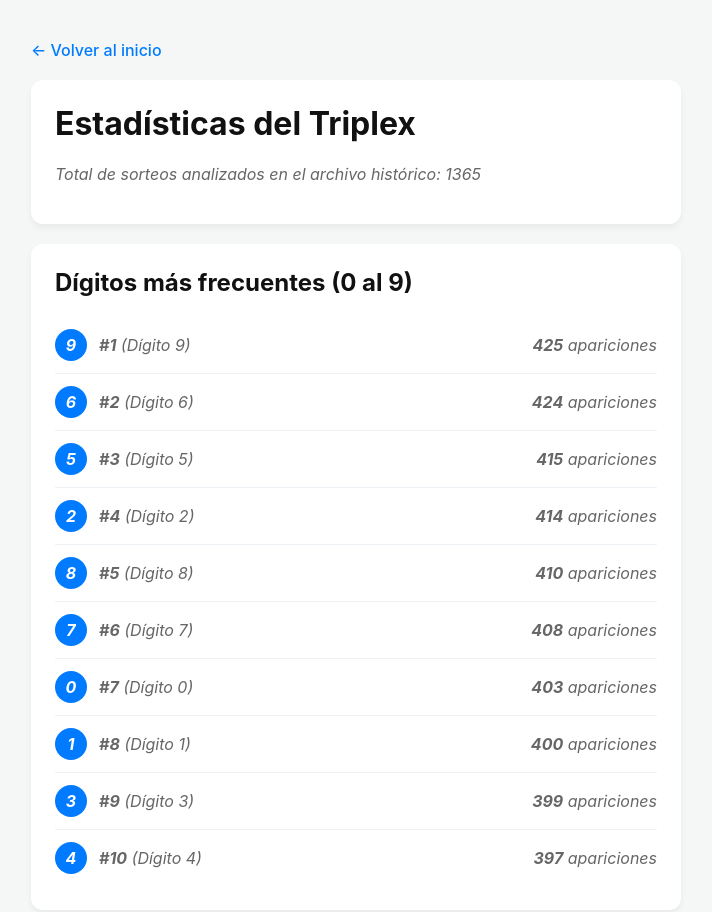
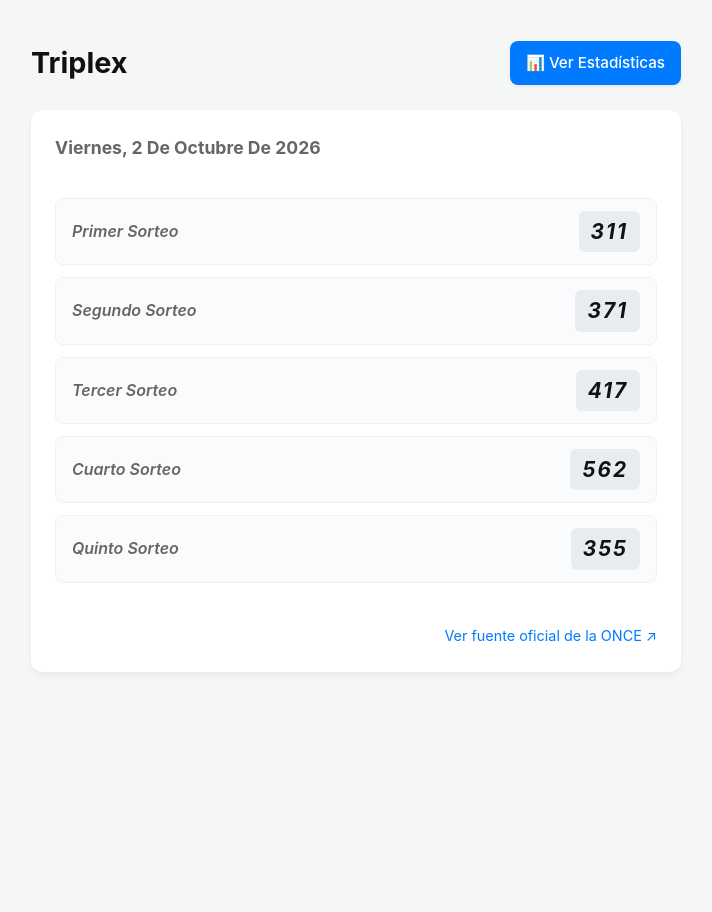
Before and after one commit to socramazibi/Triplex1.0, a plain HTML site: page index.html in a window 1280 px wide. Shown: the whole page, without its empty margins (284-996 px from the left). After the commit the page ends 800 px from the top, so only its background shows below. Drawn offline with Linux system fonts and the light colour scheme.

Commit message:
Update page title and improve layout styles

```diff
--- a/index.html
+++ b/index.html
@@ -3,91 +3,207 @@
 <head>
     <meta charset="UTF-8">
     <meta name="viewport" content="width=device-width, initial-scale=1.0">
-    <title>Estadísticas - Triplex</title>
+    <title>Resultados Triplex</title>
     <style>
-        body { font-family: -apple-system, BlinkMacSystemFont, "Segoe UI", Roboto, sans-serif; max-width: 650px; margin: 40px auto; padding: 0 20px; background: #f4f7f6; color: #333; }
-        .card { background: white; padding: 24px; border-radius: 12px; box-shadow: 0 4px 6px rgba(0,0,0,0.05); margin-bottom: 20px; }
-        h1, h2 { margin-top: 0; color: #111; }
-        .stat-row { display: flex; justify-content: space-between; align-items: center; padding: 12px 0; border-bottom: 1px solid #edf2f7; }
-        .stat-row:last-child { border-bottom: none; }
-        .digit-badge { background: #007bff; color: white; width: 32px; height: 32px; display: inline-flex; align-items: center; justify-content: center; border-radius: 50%; font-weight: bold; }
-        .back-link { display: inline-block; margin-bottom: 20px; text-decoration: none; color: #007bff; font-weight: 500; }
-        .back-link:hover { text-decoration: underline; }
-        .loading { color: #666; font-style: italic; }
+        :root {
+            --primary-color: #007bff;
+            --primary-hover: #0056b3;
+            --bg-color: #f4f7f6;
+            --card-bg: #ffffff;
+            --text-color: #333333;
+            --text-secondary: #666666;
+            --border-color: #edf2f7;
+        }
+
+        body {
+            font-family: -apple-system, BlinkMacSystemFont, "Segoe UI", Roboto, Helvetica, Arial, sans-serif;
+            max-width: 650px;
+            margin: 40px auto;
+            padding: 0 20px;
+            background-color: var(--bg-color);
+            color: var(--text-color);
+            line-height: 1.6;
+        }
+
+        header {
+            display: flex;
+            justify-content: space-between;
+            align-items: center;
+            margin-bottom: 24px;
+        }
+
+        h1 {
+            margin: 0;
+            font-size: 1.8rem;
+            color: #111;
+        }
+
+        .btn-stats {
+            background-color: var(--primary-color);
+            color: white;
+            padding: 10px 16px;
+            border-radius: 8px;
+            text-decoration: none;
+            font-weight: 500;
+            font-size: 0.95rem;
+            transition: background 0.2s ease;
+            box-shadow: 0 2px 4px rgba(0,0,0,0.05);
+        }
+
+        .btn-stats:hover {
+            background-color: var(--primary-hover);
+        }
+
+        .card {
+            background-color: var(--card-bg);
+            padding: 24px;
+            border-radius: 12px;
+            box-shadow: 0 4px 6px rgba(0,0,0,0.05);
+            margin-bottom: 20px;
+        }
+
+        .date-title {
+            font-size: 1.1rem;
+            color: var(--text-secondary);
+            margin-top: 0;
+            margin-bottom: 16px;
+            text-transform: capitalize;
+        }
+
+        .sorteos-list {
+            display: flex;
+            flex-direction: column;
+            gap: 12px;
+        }
+
+        .sorteo-item {
+            display: flex;
+            justify-content: space-between;
+            align-items: center;
+            padding: 12px 16px;
+            background-color: #fafbfc;
+            border: 1px solid var(--border-color);
+            border-radius: 8px;
+        }
+
+        .sorteo-label {
+            font-weight: 600;
+            color: var(--text-secondary);
+        }
+
+        .sorteo-number {
+            font-size: 1.3rem;
+            font-weight: bold;
+            letter-spacing: 2px;
+            color: #111;
+            background-color: #e9ecef;
+            padding: 4px 12px;
+            border-radius: 6px;
+        }
+
+        .status-message {
+            text-align: center;
+            color: var(--text-secondary);
+            font-style: italic;
+            padding: 20px 0;
+        }
+
+        .official-link-container {
+            margin-top: 20px;
+            text-align: right;
+        }
+
+        .official-link {
+            color: var(--primary-color);
+            text-decoration: none;
+            font-size: 0.9rem;
+        }
+
+        .official-link:hover {
+            text-decoration: underline;
+        }
     </style>
 </head>
 <body>
 
-    <a href="index.html" class="back-link">← Volver al inicio</a>
+    <header>
+        <h1>Triplex</h1>
+        <a href="stats.html" class="btn-stats">📊 Ver Estadísticas</a>
+    </header>
 
     <div class="card">
-        <h1>Estadísticas del Triplex</h1>
-        <p id="total-sorteos" class="loading">Analizando el histórico de sorteos...</p>
-    </div>
-
-    <div class="card">
-        <h2>Dígitos más frecuentes (0 al 9)</h2>
-        <div id="ranking-container" class="loading">Calculando frecuencias...</div>
+        <h2 id="fecha-actual" class="date-title">Cargando fecha...</h2>
+        <div id="resultados-container" class="status-message">
+            Consultando resultados de hoy...
+        </div>
+        <div id="enlace-oficial-container" class="official-link-container" style="display: none;">
+            <a id="link-oficial" href="#" target="_blank" class="official-link">Ver fuente oficial de la ONCE ↗</a>
+        </div>
     </div>
 
     <script>
-        async function cargarEstadisticas() {
+        async function cargarResultadosIndex() {
+            const container = document.getElementById('resultados-container');
+            const fechaTitulo = document.getElementById('fecha-actual');
+            const enlaceContainer = document.getElementById('enlace-oficial-container');
+            const linkOficial = document.getElementById('link-oficial');
+
+            // Obtener la fecha de hoy en formato YYYY-MM-DD
+            const hoyStr = new Date().toISOString().split('T')[0];
+
+            // Mostrar formato de fecha amigable para el título
+            const opcionesFecha = { weekday: 'long', year: 'numeric', month: 'long', day: 'numeric' };
+            fechaTitulo.innerText = new Date().toLocaleDateString('es-ES', opcionesFecha);
+
             try {
                 const response = await fetch('data/historico.json');
-                if (!response.ok) throw new Error('No se pudo leer el histórico');
+                if (!response.ok) throw new Error('No se pudo encontrar el archivo histórico');
 
                 const historico = await response.json();
+                const datosHoy = historico[hoyStr];
 
-                const frecuencias = { 0:0, 1:0, 2:0, 3:0, 4:0, 5:0, 6:0, 7:0, 8:0, 9:0 };
-                let totalSorteosValidos = 0;
+                if (datosHoy && datosHoy.values && datosHoy.values.some(v => v !== null)) {
+                    let html = '<div class="sorteos-list">';
+                    const nombresSorteos = [
+                        "Primer Sorteo",
+                        "Segundo Sorteo",
+                        "Tercer Sorteo",
+                        "Cuarto Sorteo",
+                        "Quinto Sorteo"
+                    ];
 
-                // Recorremos todas las fechas guardadas en el JSON unificado
-                for (const fecha in historico) {
-                    const item = historico[fecha];
-                    if (item && item.values) {
-                        item.values.forEach(sorteo => {
-                            if (sorteo) {
-                                totalSorteosValidos++;
-                                // Cada sorteo es un número de 3 dígitos (ej: "482")
-                                for (const digito of sorteo) {
-                                    if (frecuencias[digito] !== undefined) {
-                                        frecuencias[digito]++;
-                                    }
-                                }
-                            }
-                        });
+                    datosHoy.values.forEach((valor, index) => {
+                        if (valor) {
+                            html += `
+                                <div class="sorteo-item">
+                                    <span class="sorteo-label">${nombresSorteos[index]}</span>
+                                    <span class="sorteo-number">${valor}</span>
+                                </div>
+                            `;
+                        }
+                    });
+                    html += '</div>';
+
+                    container.innerHTML = html;
+
+                    // Mostrar enlace oficial si existe
+                    if (datosHoy.officialUrl) {
+                        linkOficial.href = datosHoy.officialUrl;
+                        enlaceContainer.style.display = 'block';
                     }
+
+                } else {
+                    container.innerHTML = 'Aún no se han celebrado o publicado los sorteos para el día de hoy. Vuelve a consultar más tarde.';
                 }
 
-                // Mostrar total de sorteos analizados
-                document.getElementById('total-sorteos').innerText = `Total de sorteos analizados en el archivo histórico: ${totalSorteosValidos}`;
-
-                // Ordenar de mayor a menor frecuencia
-                const ranking = Object.entries(frecuencias).sort((a, b) => b[1] - a[1]);
-
-                let html = '';
-                ranking.forEach(([digito, count], index) => {
-                    html += `
-                        <div class="stat-row">
-                            <div style="display: flex; align-items: center; gap: 12px;">
-                                <span class="digit-badge">${digito}</span>
-                                <span><strong>#${index + 1}</strong> (Dígito ${digito})</span>
-                            </div>
-                            <span><strong>${count}</strong> apariciones</span>
-                        </div>
-                    `;
-                });
-
-                document.getElementById('ranking-container').innerHTML = html;
-
             } catch (error) {
-                document.getElementById('total-sorteos').innerText = 'No se pudieron cargar los datos.';
-                document.getElementById('ranking-container').innerText = 'Verifica que el archivo data/historico.json exista y tenga datos.';
-                console.error(error);
+                console.error("Error al cargar los datos:", error);
+                container.innerHTML = 'No se pudieron cargar los resultados. Asegúrate de que el script de actualización se ha ejecutado al menos una vez.';
             }
         }
 
-        cargarEstadisticas();
+        // Ejecutar al cargar la página
+        cargarResultadosIndex();
     </script>
 </body>
 </html>
```
